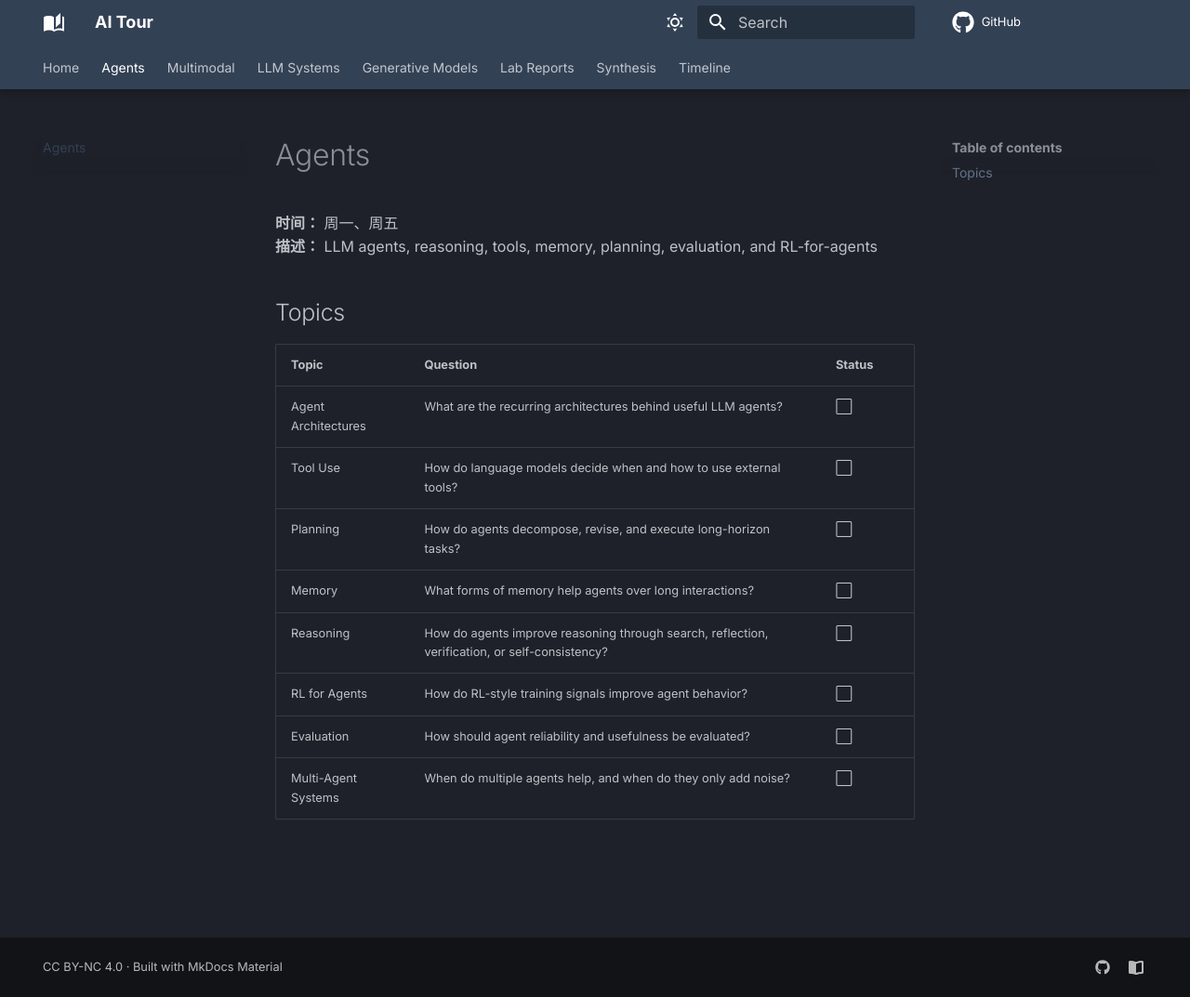
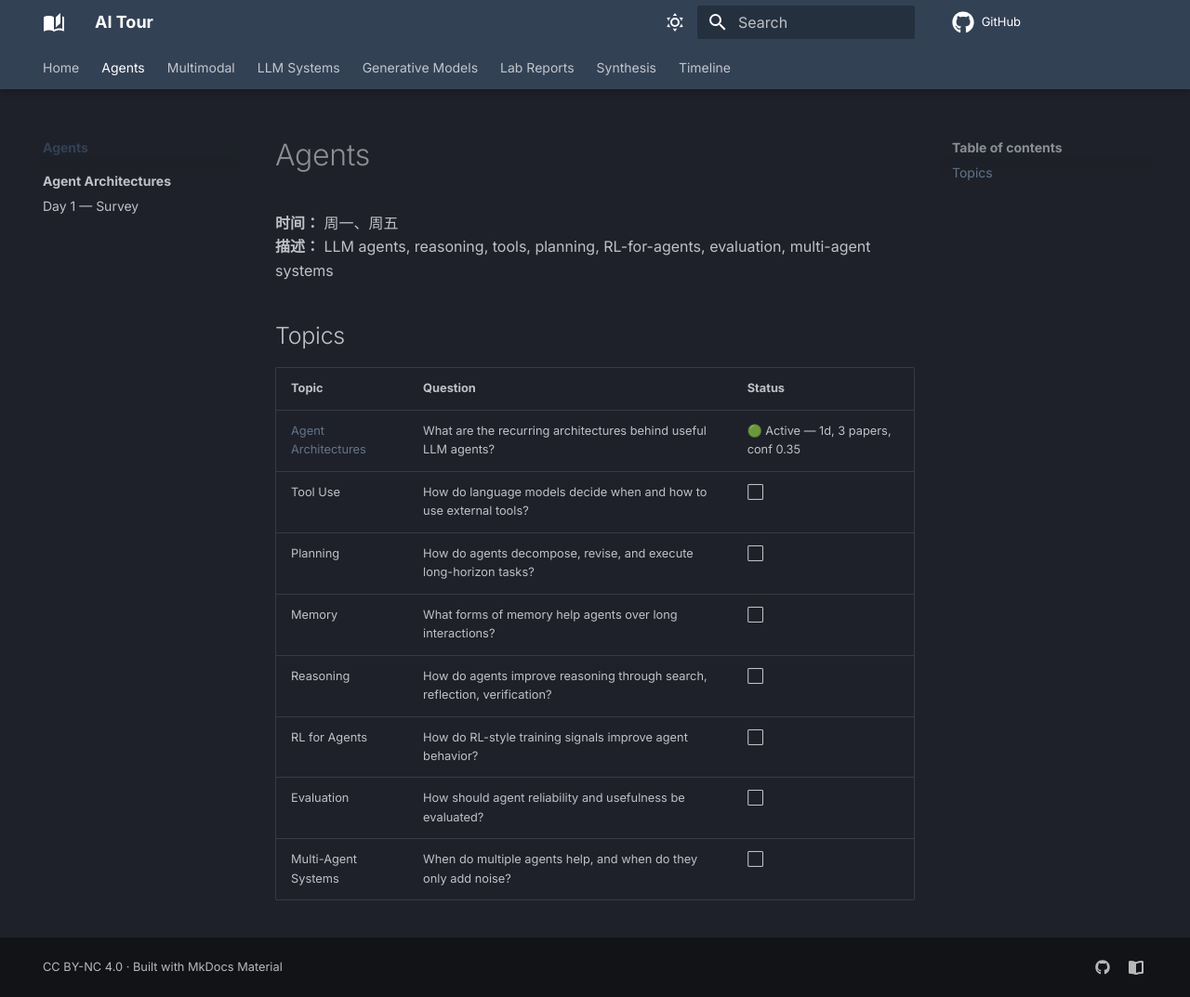
Before and after one commit to caiyuanrui/ai-tour, an MkDocs documentation site: the page built from docs/agents/index.md, in a window 1280 px wide and 1073 px high. Shown: the whole window at 93% size. Built offline with MkDocs 1.6.1 and Material for MkDocs 9.7.7, drawn with Linux system fonts in a browser that asks for light colours; comment, search, counter and statistics services are not loaded.

Commit message:
ai-tour: agents / architectures — Day 1 (Masterman 2024 survey)

```diff
--- a/docs/agents/index.md
+++ b/docs/agents/index.md
@@ -1,17 +1,17 @@
 # Agents
 
 **时间：** 周一、周五
-**描述：** LLM agents, reasoning, tools, memory, planning, evaluation, and RL-for-agents
+**描述：** LLM agents, reasoning, tools, planning, RL-for-agents, evaluation, multi-agent systems
 
 ## Topics
 
 | Topic | Question | Status |
 |-------|----------|--------|
-| Agent Architectures | What are the recurring architectures behind useful LLM agents? | ⬜ |
+| [Agent Architectures](architectures/index.md) | What are the recurring architectures behind useful LLM agents? | 🟢 Active — 1d, 3 papers, conf 0.35 |
 | Tool Use | How do language models decide when and how to use external tools? | ⬜ |
 | Planning | How do agents decompose, revise, and execute long-horizon tasks? | ⬜ |
 | Memory | What forms of memory help agents over long interactions? | ⬜ |
-| Reasoning | How do agents improve reasoning through search, reflection, verification, or self-consistency? | ⬜ |
+| Reasoning | How do agents improve reasoning through search, reflection, verification? | ⬜ |
 | RL for Agents | How do RL-style training signals improve agent behavior? | ⬜ |
 | Evaluation | How should agent reliability and usefulness be evaluated? | ⬜ |
 | Multi-Agent Systems | When do multiple agents help, and when do they only add noise? | ⬜ |
--- a/mkdocs.yml
+++ b/mkdocs.yml
@@ -72,7 +72,11 @@ extra_javascript:
 
 nav:
   - Home: index.md
-  - Agents: agents/index.md
+  - Agents:
+    - agents/index.md
+    - Agent Architectures:
+      - agents/architectures/index.md
+      - "Day 1 — Survey": agents/architectures/2026-06-01-architectures.md
   - Multimodal: multimodal/index.md
   - LLM Systems:
     - llm-systems/index.md
```
Also changed, not shown: docs/agents/architectures/2026-06-01-architectures.md (added, +113 -0 lines), docs/agents/architectures/index.md (added, +9 -0 lines).
